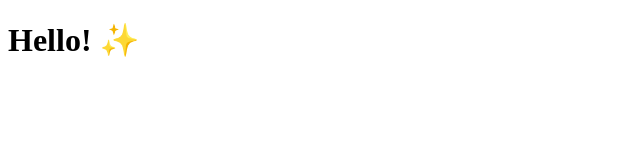
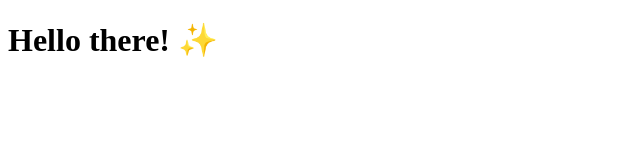
Before and after one commit to hriosnl/hriosnl.github.io, a plain HTML site: page index.html in a window 1280 px wide. Shown: the whole page, without its empty margins (0-640 px from the left). Drawn offline with Linux system fonts and the light colour scheme.

Commit message:
Update index.html

```diff
--- a/index.html
+++ b/index.html
@@ -3,9 +3,9 @@
   <head>
     <meta charset="UTF-8" />
     <meta name="viewport" content="width=device-width, initial-scale=1.0" />
-    <title>Title</title>
+    <title>0000</title>
   </head>
   <body>
-    <h1>Hello! ✨</h1>
+    <h1>Hello there! ✨</h1>
   </body>
 </html>
```
